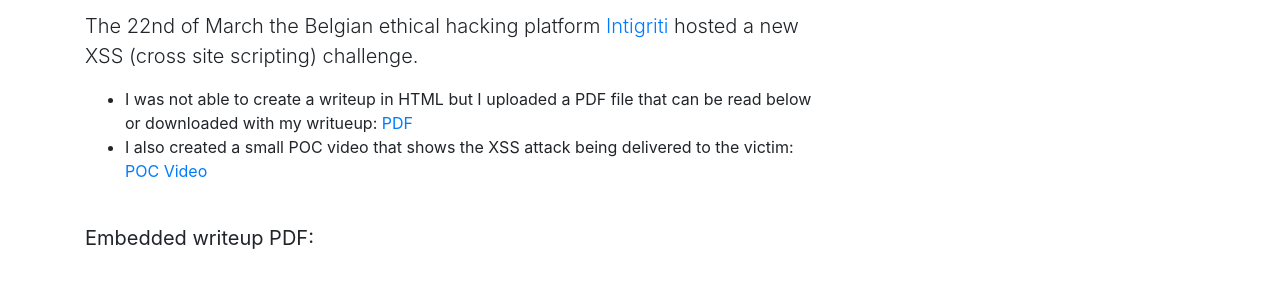
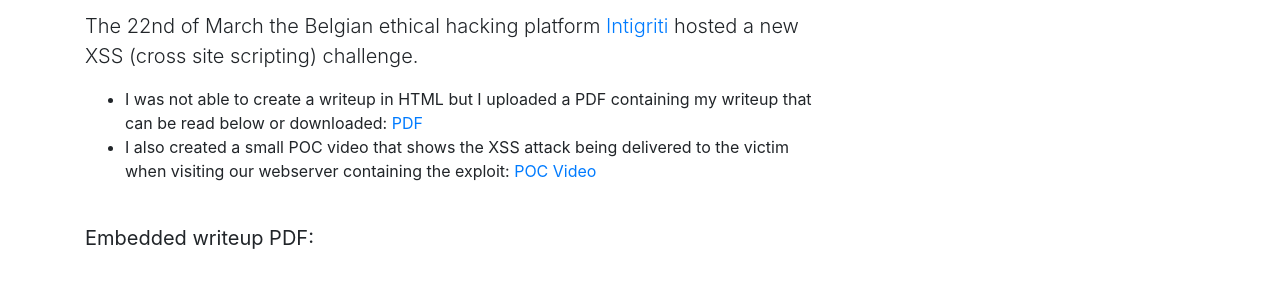
Before and after one commit to jorenverheyen/jorenverheyen.github.io, a plain HTML site: page intigriti-march-2021.html in a window 1280 px wide. Shown: the part 435-722 px from the top of the page. Drawn offline with nearby package versions, Linux system fonts and the light colour scheme.

Commit message:
Update intigriti-march-2021.html

```diff
--- a/intigriti-march-2021.html
+++ b/intigriti-march-2021.html
@@ -73,8 +73,8 @@
           </br>
 
           <ul>
-            <li>I was not able to create a writeup in HTML but I uploaded a PDF file that can be read below or downloaded with my writueup: <a href="https://jorenverheyen.github.io/Intigriti-March-2021/inti-march-2021.pdf"> PDF</a></li>
-        <li>I also created a small POC video that shows the XSS attack being delivered to the victim: <a href="https://jorenverheyen.github.io/Intigriti-March-2021/inti-march-2021.mov"> POC Video</a></li>
+            <li>I was not able to create a writeup in HTML but I uploaded a PDF containing my writeup that can be read below or downloaded: <a href="https://jorenverheyen.github.io/Intigriti-March-2021/inti-march-2021.pdf"> PDF</a></li>
+        <li>I also created a small POC video that shows the XSS attack being delivered to the victim when visiting our webserver containing the exploit: <a href="https://jorenverheyen.github.io/Intigriti-March-2021/inti-march-2021.mov"> POC Video</a></li>
           </ul>
         </p>
 
```
